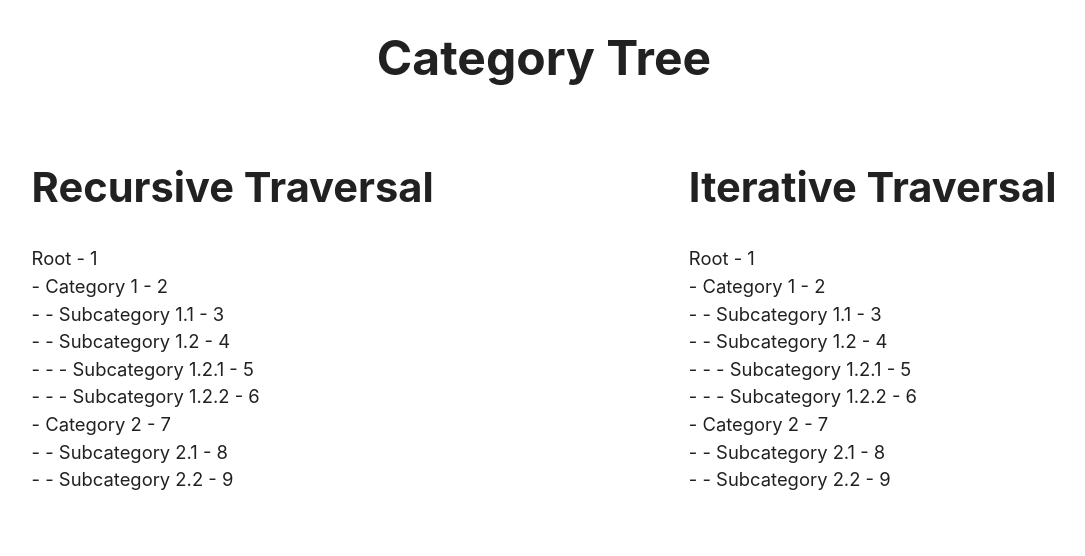
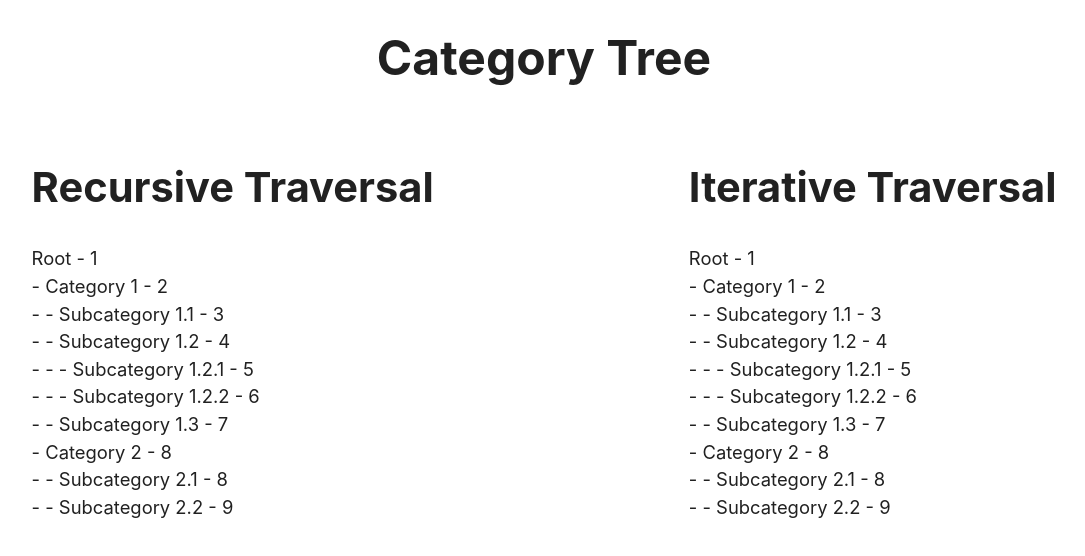
Before and after one commit to butavicius/pojstwfvjl, a React (Create React App) app: page / in a window 1280 px wide. Shown: the top 556 px of the page, without its empty margins (96-1181 px from the left). Built offline with nearby package versions, Linux system fonts and the light colour scheme.

Commit message:
Remove unused code, add one subcategory to fakeTree

```diff
--- a/src/App.tsx
+++ b/src/App.tsx
@@ -1,4 +1,4 @@
-import React, { useState } from "react";
+import React  from "react";
 import fakeTree from "./category-tree/fakeTree";
 import traverseRecursively from "./category-tree/traverseRecursively";
 import CategoryLabel from "./components/CategoryLabel";
@@ -26,13 +26,10 @@ const App = () => {
         style={{
           display: "flex",
           justifyContent: "space-around",
-          width: "100%",
         }}
       >
         <div>
           <h2>Recursive Traversal</h2>
-          {/*<RecursiveTree node={treeData} addNode={addNode} />*/}
-
           {traverseRecursively(fakeTree).map((category) => (
             <CategoryLabel
               id={category.id}
@@ -43,8 +40,6 @@ const App = () => {
         </div>
         <div>
           <h2>Iterative Traversal</h2>
-          {/*<IterativeTree node={treeData} addNode={addNode} />*/}
-
           {traverseIteratively(fakeTree).map((category) => (
             <CategoryLabel
               id={category.id}
--- a/src/category-tree/fakeTree.ts
+++ b/src/category-tree/fakeTree.ts
@@ -17,10 +17,11 @@ const fakeTree: Node = {
             { id: "6", name: "Subcategory 1.2.2" },
           ],
         },
+        { id: "7", name: "Subcategory 1.3" },
       ],
     },
     {
-      id: "7",
+      id: "8",
       name: "Category 2",
       children: [{ id: "8", name: "Subcategory 2.1" }, { id: "9", name: "Subcategory 2.2" }],
     },
```
